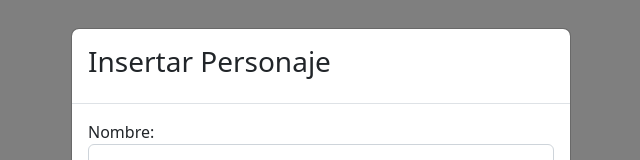
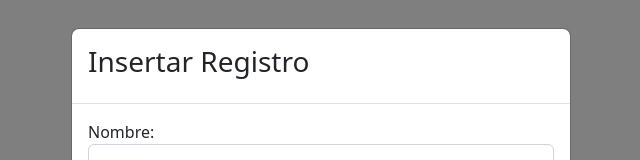
Before and after one commit to juanjimenezy/react-crud, a React (Create React App) app: page / in a window 1280 px wide. Both pictures are taken after a click on the button "nuevo". Shown: the top 160 px of the page, without its empty margins (319-959 px from the left). Built offline with nearby package versions, Linux system fonts and the light colour scheme.

Commit message:
nombre en modal

```diff
--- a/package.json
+++ b/package.json
@@ -2,7 +2,7 @@
   "name": "crud",
   "version": "0.1.0",
   "private": true,
-  "homepage": "https://juanjimenezy.github.io/react-crud",
+  "homepage": "https://juanjimenezy.github.io/react-crud/",
   "dependencies": {
     "@reduxjs/toolkit": "^1.8.6",
     "@testing-library/jest-dom": "^5.16.5",
--- a/src/components/NuevoRegistro.jsx
+++ b/src/components/NuevoRegistro.jsx
@@ -26,6 +26,7 @@ function NuevoRegistro() {
     const fInsertar = () => {
         console.log("insertar:");
         console.log(registro.nombre)
+
         if(!registro.nombre){
             window.alert('Campo nombre vacio.')
             return;
@@ -54,7 +55,7 @@ function NuevoRegistro() {
             <div>
                 <Modal isOpen={insertar}>
                         <ModalHeader>
-                            <div><h3>Insertar Personaje</h3></div>
+                            <div><h3>Insertar Registro</h3></div>
                         </ModalHeader>
                         <ModalBody>
                             <FormGroup>
```
